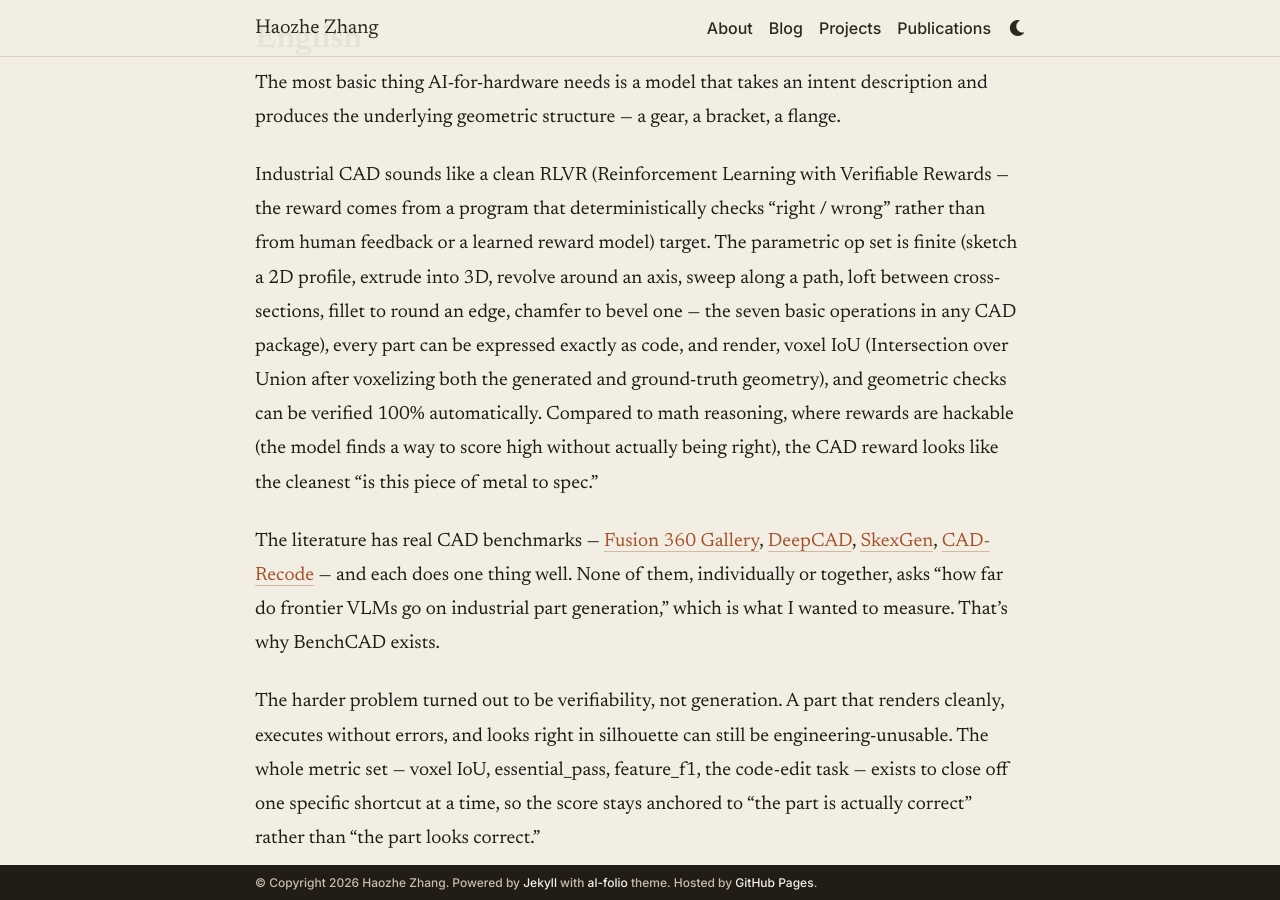
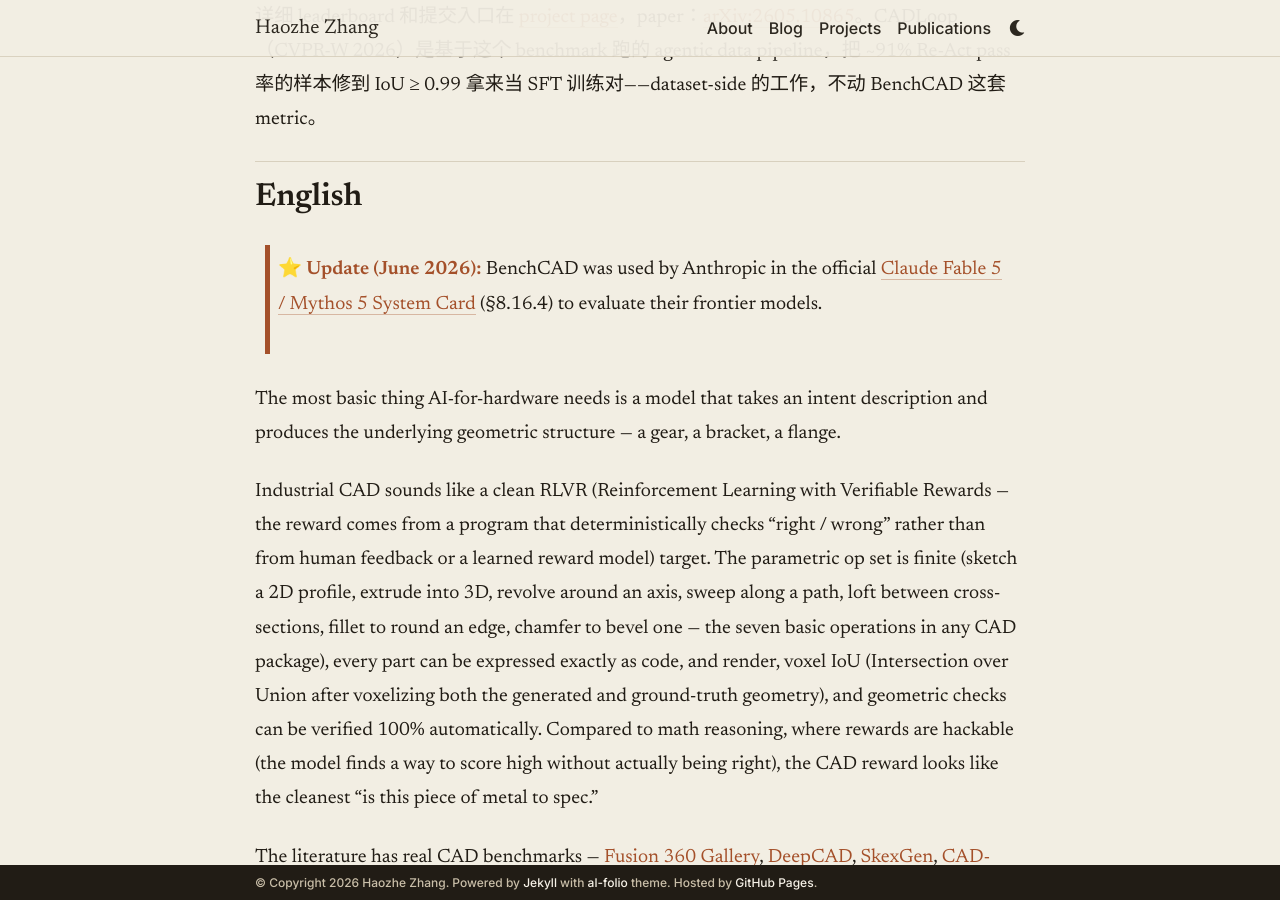
Before and after one commit to HaozheZhang6/HaozheZhang6.github.io, a Jekyll site: the page built from _posts/2026-05-11-benchcad.md, in a window 1280 px wide and 900 px high, scrolled down 4654 px. Built offline with Jekyll 4.4.1, drawn with Linux system fonts in a browser that asks for light colours; a style sheet for code colours, icons or effects is not loaded; some of the changed text lies outside the part shown.

Commit message:
BenchCAD post: add top banner noting Anthropic system-card usage (CN + EN)

```diff
--- a/_posts/2026-05-11-benchcad.md
+++ b/_posts/2026-05-11-benchcad.md
@@ -11,6 +11,8 @@
 ---
 
 ## 中文 {#cn}
+
+> ⭐ **Update（2026-06）**：BenchCAD 被 Anthropic 用在了官方 [Claude Fable 5 / Mythos 5 System Card](https://www-cdn.anthropic.com/2f9323abbcc4abe219577539efe19a623c9ca2bd/Claude%20Fable%205%20&%20Claude%20Mythos%205%20System%20Card.pdf)（§8.16.4），用来评测他们的 frontier 模型。
 
 让模型从一段意图描述生成基本的几何结构——一个齿轮、一个支架、一个法兰——是 AI for hardware 这条方向上最基础的一件事。
 
@@ -74,6 +76,8 @@
 
 ## English {#en}
 
+> ⭐ **Update (June 2026):** BenchCAD was used by Anthropic in the official [Claude Fable 5 / Mythos 5 System Card](https://www-cdn.anthropic.com/2f9323abbcc4abe219577539efe19a623c9ca2bd/Claude%20Fable%205%20&%20Claude%20Mythos%205%20System%20Card.pdf) (§8.16.4) to evaluate their frontier models.
+
 The most basic thing AI-for-hardware needs is a model that takes an intent description and produces the underlying geometric structure — a gear, a bracket, a flange.
 
 Industrial CAD sounds like a clean RLVR (Reinforcement Learning with Verifiable Rewards — the reward comes from a program that deterministically checks “right / wrong” rather than from human feedback or a learned reward model) target. The parametric op set is finite (sketch a 2D profile, extrude into 3D, revolve around an axis, sweep along a path, loft between cross-sections, fillet to round an edge, chamfer to bevel one — the seven basic operations in any CAD package), every part can be expressed exactly as code, and render, voxel IoU (Intersection over Union after voxelizing both the generated and ground-truth geometry), and geometric checks can be verified 100% automatically. Compared to math reasoning, where rewards are hackable (the model finds a way to score high without actually being right), the CAD reward looks like the cleanest “is this piece of metal to spec.”
```
